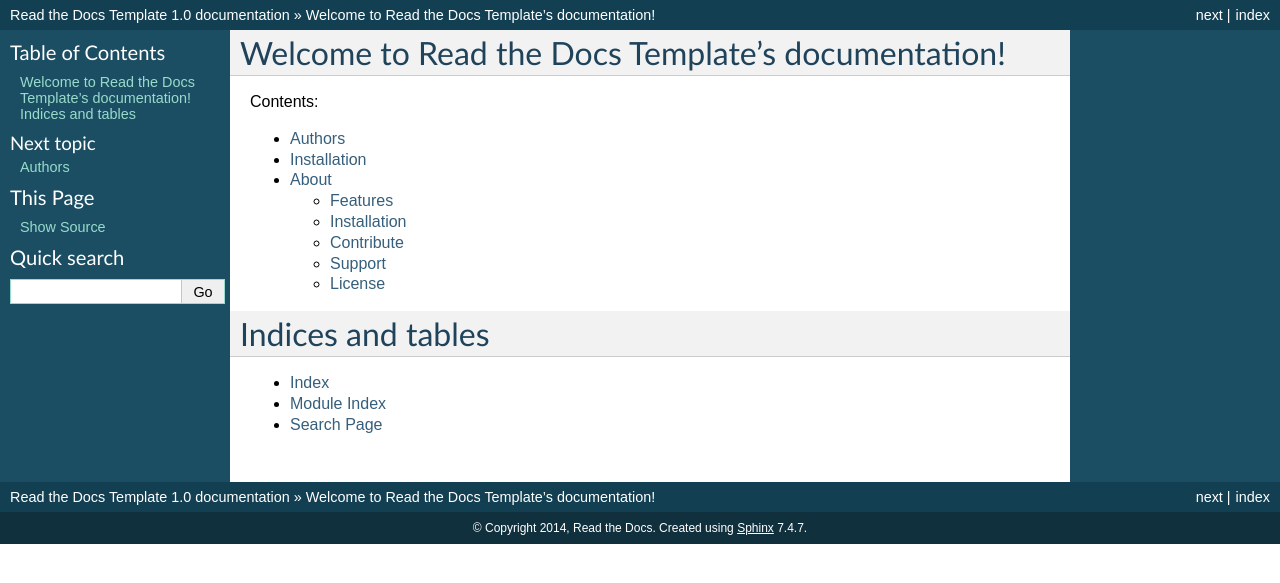
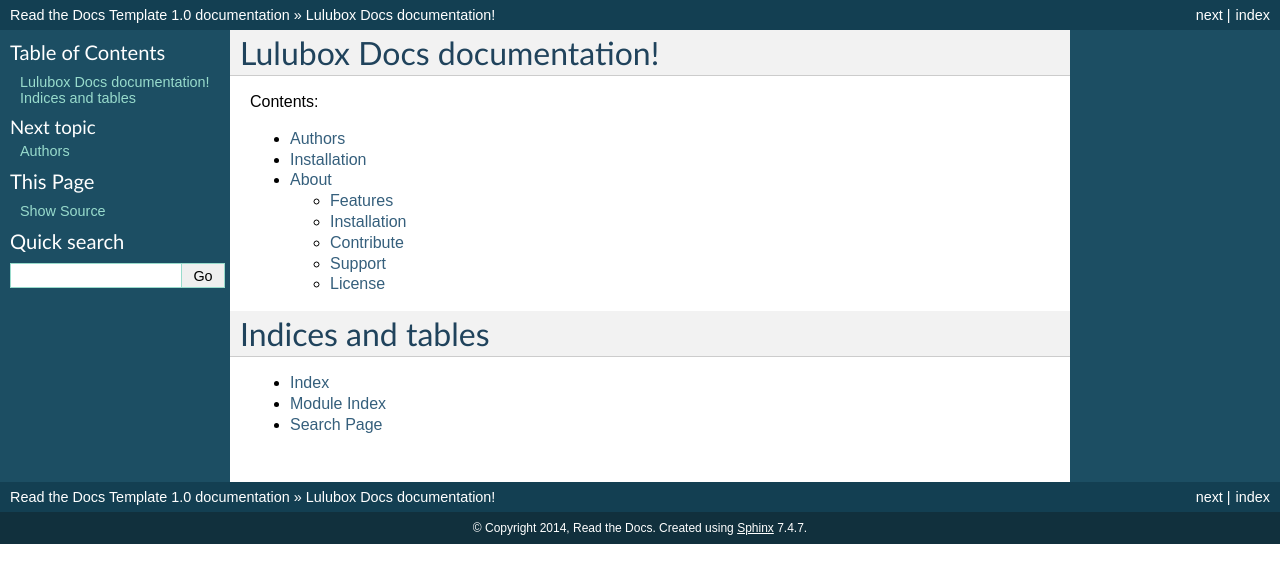
Before and after one commit to llbdev/lulubox-help, a Sphinx documentation site: the page built from docs/index.rst, in a window 1280 px wide. Shown: the top 583 px of the page. Built offline with Sphinx 7.4.7, drawn with Linux system fonts in a browser that asks for light colours.

Commit message:
Update index.rst

```diff
--- a/docs/index.rst
+++ b/docs/index.rst
@@ -3,7 +3,7 @@
    You can adapt this file completely to your liking, but it should at least
    contain the root `toctree` directive.
 
-Welcome to Read the Docs Template's documentation!
+Lulubox Docs documentation!
 ==================================================
 
 Contents:
```
